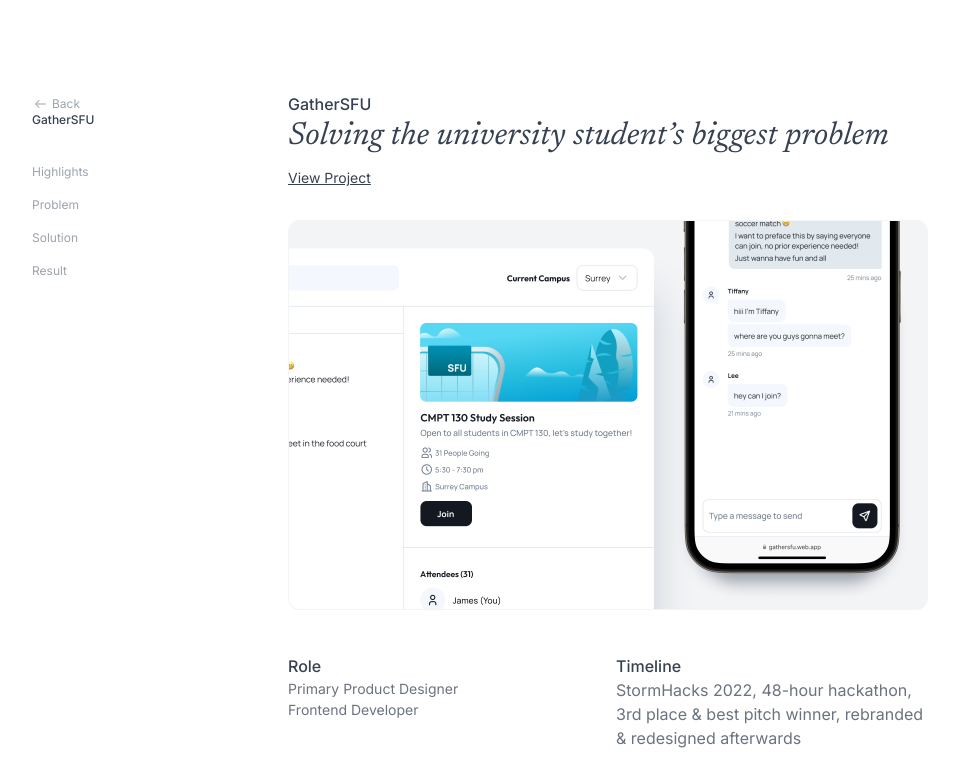
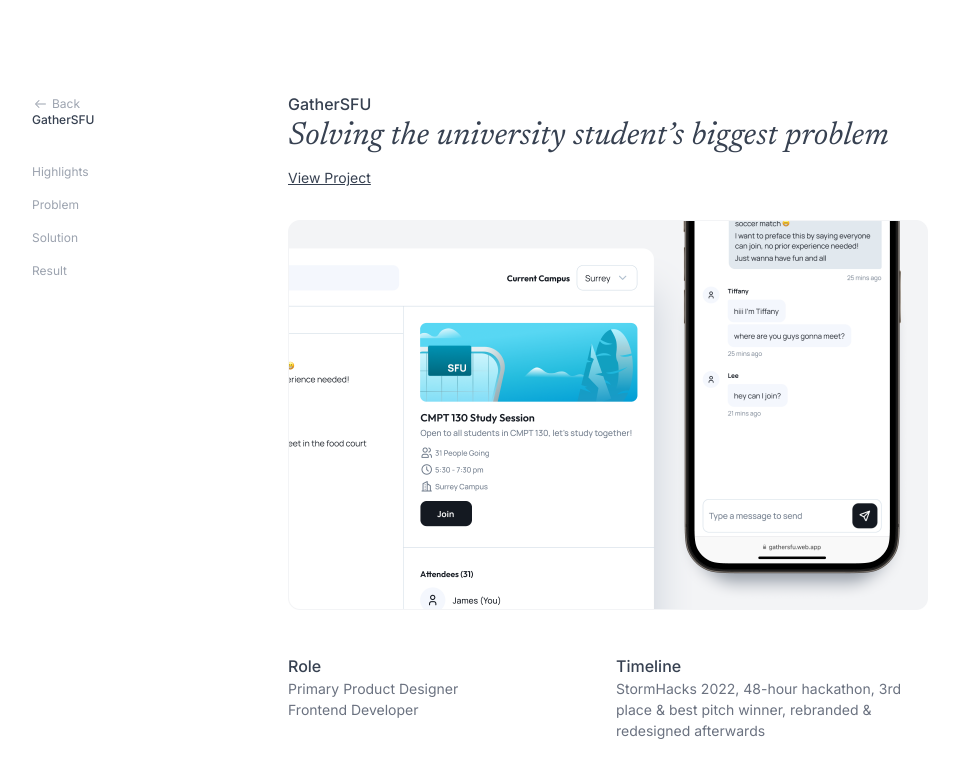
Before and after one commit to KiaanCastillo/kiaancastillo.github.io, a React (Vite) app: page /projects/gather-sfu in a window 1280 px wide. Shown: the top 757 px of the page, without its empty margins (32-985 px from the left). Built offline with nearby package versions, Linux system fonts and the light colour scheme.

Commit message:
Add p tag to timeline info

```diff
--- a/src/pages/project-page.tsx
+++ b/src/pages/project-page.tsx
@@ -65,7 +65,7 @@
           </ul>
           <ul>
             <h3 className="font-medium text-gray-700 mb-1">Timeline</h3>
-            {projectData.info.timeline}
+            <p className="">{projectData.info.timeline}</p>
           </ul>
           <ul>
             <h3 className="font-medium text-gray-700 mb-1">Skills</h3>
```
